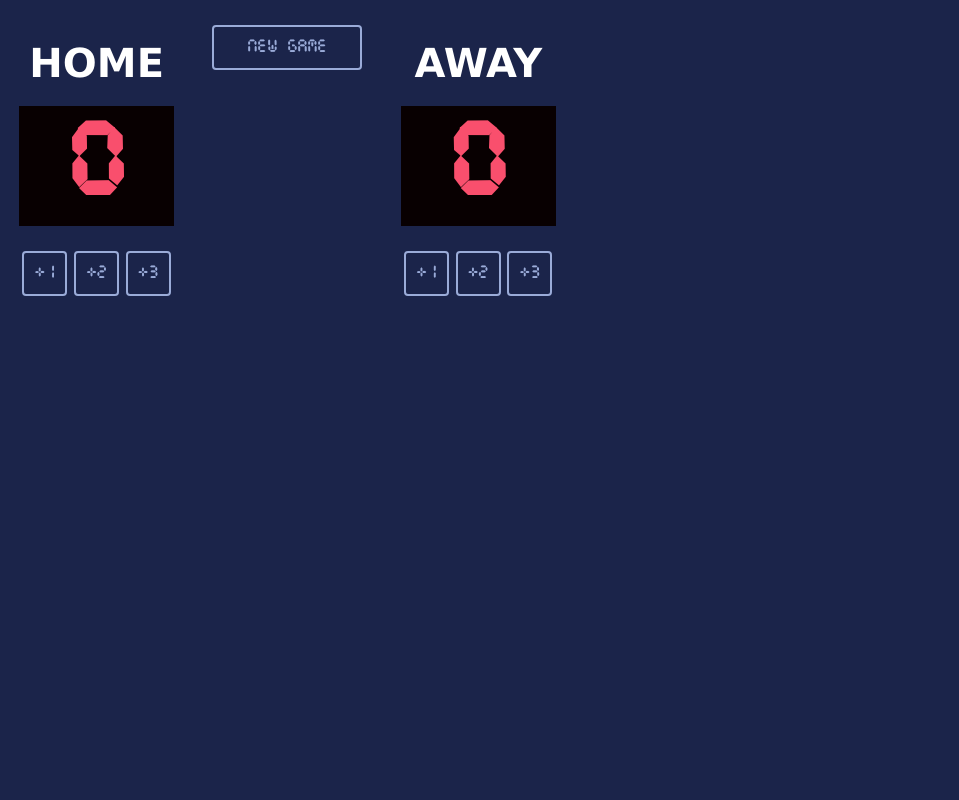
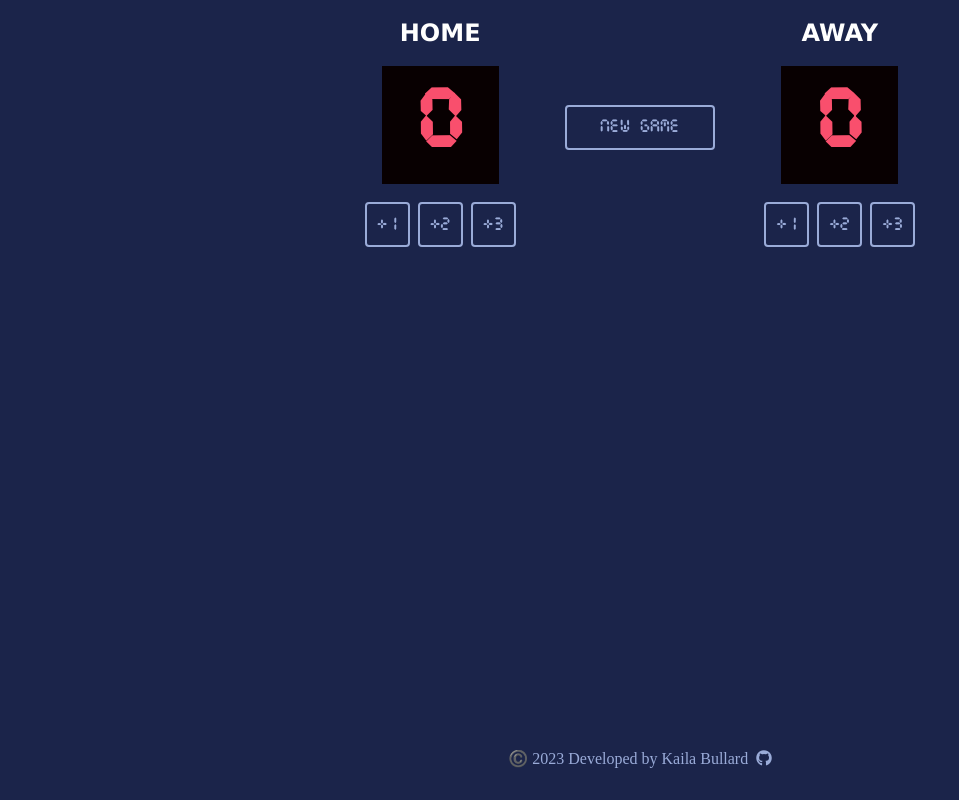
Before and after one commit to napqueenkaila/scoreboard, a website built with Vite: page index.html in a window 1280 px wide. Shown: the whole page, without its empty margins (0-959 px from the left). Built offline with nearby package versions, Linux system fonts and the light colour scheme.

Commit message:
updates/finishing touches

```diff
--- a/index.css
+++ b/index.css
@@ -1,61 +1,139 @@
+*,
+*::after,
+*::before{
+    box-sizing: border-box;
+}
+
+/* CUSTOM PROPERTIES */
+
 @font-face {
     src:url("scoreboard.ttf");
     font-family:scoreboard;
 }
 
-body {
-    margin: 0;
-    background:#1B244A;
-    width:575px;
-    height:385px;
+:root{
+    --ff-primary: scoreboard;
+    --ff-secondary:Verdana, Geneva, Tahoma, sans-serif;
+
+    --fs-btn: 1rem;
+    --fs-team-name: 1.5rem;
+    --fs-score: 4.5rem;
+    --fs-footer: 1rem;
+
+    --bg-clr: #1B244A;
+    --score-bg-clr: #080001;
+    --btn-clr: #9AABD8;
+    --clr-team-name: white;
+    --clr-red: #F94F6D;
 }
 
-.container {
-    display: flex;
-    justify-content: space-around;
+body {
+    margin: 0 auto;
+    background:var(--bg-clr);
+    width:100%;
 }
 
-h3{
-    font-family:Verdana, Geneva, Tahoma, sans-serif;
-    color:white;
-    text-align:center;
-    font-size:40px;
-    margin-bottom:20px;
+.container{
+    width: 100%;
+    display: flex;
+    flex-direction: column;
 }
 
-h2, button{
-    font-family:scoreboard;
+.guest-container {
+    margin-top: 1em;
 }
 
-h2{
-    background:#080001;
-    color:#F94F6D;
+.guest-container,
+.home-container{
+    margin: 0 auto;
+}
+
+#reset-btn{
+    margin: 1em auto;
+    width: 150px;
+}
+
+.reset-container{
+    margin: 0 auto;
+    order: 1;
+}
+
+.team-name{
+    font-family:var(--ff-secondary);
+    font-size:var(--fs-team-name);
+    color:var(--clr-team-name);
     text-align:center;
-    width:155px;
-    height:120px;
-    font-size:90px;
-    margin:0;
-    line-height:125px;
+    margin: .5em auto;
+}
+
+#home-score,
+#guest-score,
+button{
+    font-family:var(--ff-primary);
+}
+
+#home-score,
+#guest-score{
+    background:var(--score-bg-clr);
+    color:var(--clr-red);
+    text-align:center;
+    font-size:var(--fs-score);
+    margin:.25em auto;
+    width: fit-content;
+    padding: .25em .5em;
 }
 
 button{
-    background:#1B244A;
-    color:#9AABD8;
+    background:var(--bg-clr);
+    color:var(--btn-clr);
     height:45px;
     width:45px;
-    margin-top:25px;
-    margin-bottom:70px;
     border:2px solid #9AABD8;
     border-radius:4px;
-
 }
-
 
 .add-points-guest, .add-points-home{
     display:flex;
-    justify-content: space-around
+    justify-content: space-around;
+    gap: .5em;
 }
 
-#reset-btn{
-    width:150px;
+@media screen and (min-width: 600px) {
+    .container{
+        flex-direction: row;
+        align-items: center;
+        justify-content: space-around;
+        max-width: 600px;
+        margin: .5em auto;
+    }
+
+    .reset-container{
+        order: unset;
+    }
+
+    .guest-container{
+        margin-top: 0;
+    }
+
+    footer{
+        position: fixed;
+        left: 0;
+        bottom: 0;
+    }
 }
+
+/* FOOTER */
+footer {
+    font-size: 1rem;
+    color: var(--btn-clr);
+    padding: 1em;
+    display: flex;
+    align-items: center;
+    justify-content: center;
+    gap: .5em;
+    width: 100%;
+}
+
+footer a{
+    color: var(--btn-clr)
+}
--- a/index.html
+++ b/index.html
@@ -1,10 +1,21 @@
-<html>
-    <head><link rel="stylesheet" href="https://cdnjs.cloudflare.com/ajax/libs/normalize/8.0.1/normalize.css">
+<!DOCTYPE html>
+<html lang="en">
+
+<head>
+    <!-- STYLESHEETS -->
+    <link rel="stylesheet" href="https://cdnjs.cloudflare.com/ajax/libs/normalize/8.0.1/normalize.css">
     <link rel="stylesheet" href="index.css">
+    <!-- FONT AWESOME -->
+    <script src="https://kit.fontawesome.com/7c85686bf5.js" crossorigin="anonymous"></script>
+    <!-- META & TITLE -->
+    <meta charset="UTF-8">
+    <meta name="viewport" content="width=device-width, initial-scale=1.0">
+    <title>Scoreboard | Kaila Bullard - dev</title>
 </head>
+
 <body>
     <div class="container">
-            <div>
+        <div class="home-container">
             <h3 class="team-name">HOME</h3>
             <h2 id="home-score" class="score">0</h2>
             <div class="add-points-home">
@@ -13,10 +24,10 @@
                 <button id="home-score-btn-3" onclick="increaseHomeScoreThree()">+3</button>
             </div>
         </div>
-            <div>
-                <button id="reset-btn">NEW GAME</button>
+        <div class="reset-container">
+            <button id="reset-btn" onclick="resetGame()">NEW GAME</button>
         </div>
-            <div>
+        <div class="guest-container">
             <h3 class="team-name">AWAY</h3>
             <h2 id="guest-score" class="score">0</h2>
             <div class="add-points-guest">
@@ -26,6 +37,13 @@
             </div>
         </div>
     </div>
+    <footer>
+        <p>©️ 2023 Developed by Kaila Bullard</p>
+        <a href="https://github.com/napqueenkaila">
+            <i class="fa-brands fa-github"></i>
+        </a>
+    </footer>
     <script src="index.js"></script>
 </body>
+
 </html>
--- a/index.js
+++ b/index.js
@@ -3,6 +3,14 @@ let homeScoreBtnTwo = document.getElementById("home-score-btn-2")
 let homeScoreBtnThree = document.getElementById("home-score-btn-3")
 let homeScoreEl = document.getElementById("home-score")
 let homeScore = 0
+
+let guestScoreBtnOne = document.getElementById("guest-score-btn-1")
+let guestScoreBtnTwo = document.getElementById("guest-score-btn-2")
+let guestScoreBtnThree = document.getElementById("guest-score-btn-3")
+let guestScoreEl = document.getElementById("guest-score")
+let guestScore = 0
+
+let resetBtn = document.getElementById("reset-btn")
 
 function increaseHomeScoreOne() {
     homeScore += 1
@@ -19,12 +27,6 @@ function increaseHomeScoreThree() {
     homeScoreEl.textContent = homeScore
 }
 
-let guestScoreBtnOne = document.getElementById("guest-score-btn-1")
-let guestScoreBtnTwo = document.getElementById("guest-score-btn-2")
-let guestScoreBtnThree = document.getElementById("guest-score-btn-3")
-let guestScoreEl = document.getElementById("guest-score")
-let guestScore = 0
-
 function increaseGuestScoreOne() {
     guestScore += 1
     guestScoreEl.textContent = guestScore
@@ -39,3 +41,9 @@ function increaseGuestScoreThree() {
     guestScore += 3
     guestScoreEl.textContent = guestScore
 }
+
+
+function resetGame() {
+    homeScoreEl.textContent = "0"
+    guestScoreEl.textContent = "0"
+}
```
Lines whose indentation alone changed are shown as unchanged.
